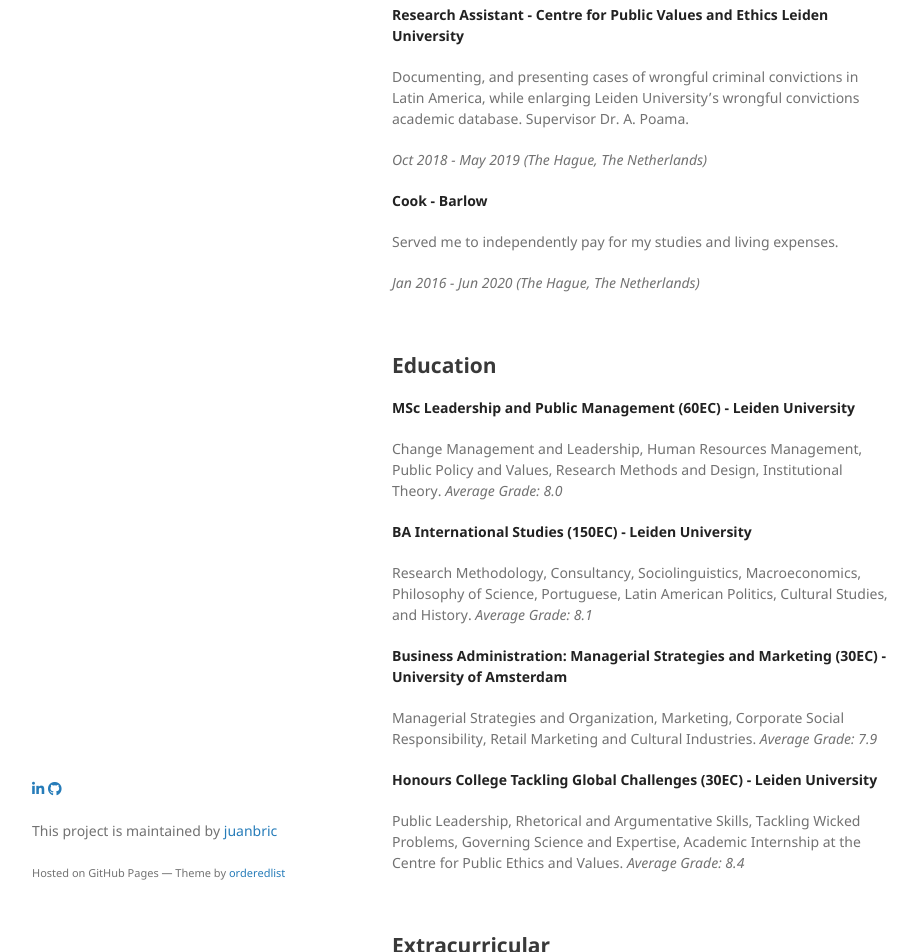
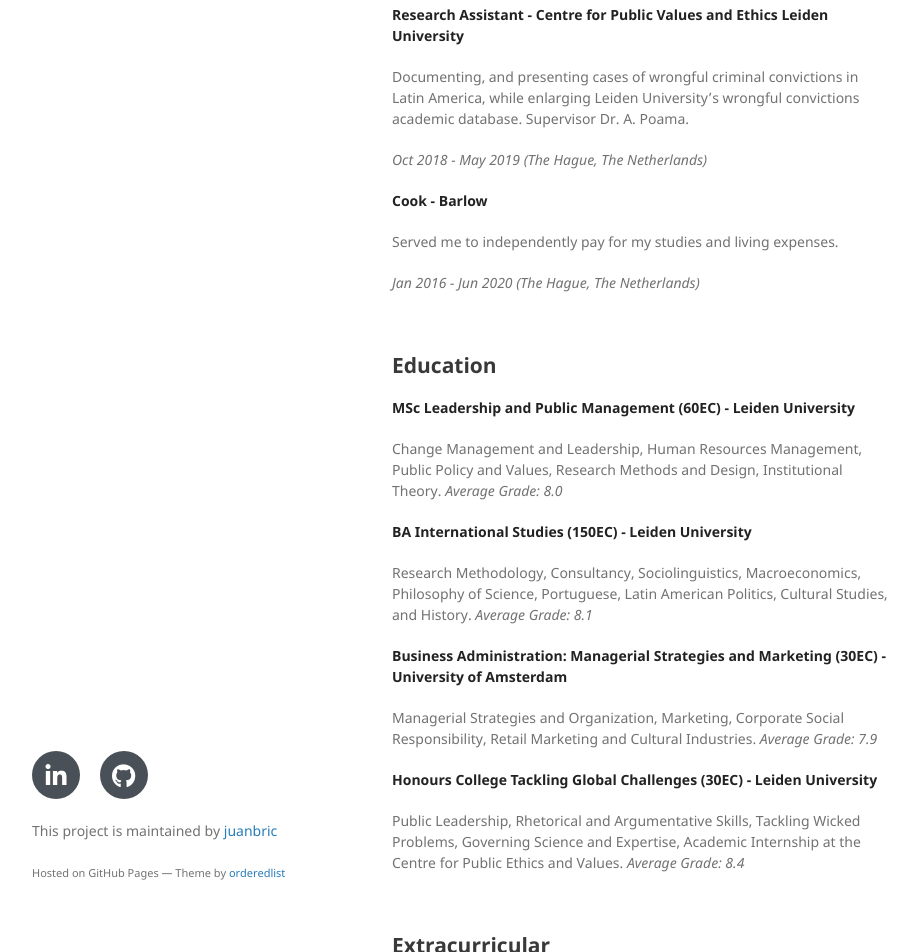
Before and after one commit to juanbric/homepage, a Jekyll site: the page built from index.md, in a window 1280 px wide and 1400 px high, scrolled down 439 px. Shown: the part 448-1400 px from the top of the window, without its empty margins (178-1096 px from the left). Built offline with Jekyll 4.4.1, drawn with Linux system fonts in a browser that asks for light colours; nearby versions of some CDN libraries; our own code applies the rules of GitHub Pages for plain Markdown files; a style sheet for code colours, icons or effects is not loaded.

Commit message:
Update jekyll-theme-minimal.scss

```diff
--- a/_sass/jekyll-theme-minimal.scss
+++ b/_sass/jekyll-theme-minimal.scss
@@ -202,6 +202,9 @@ hr {
   margin:0 0 20px;
 }
 
+.social-icons a{display:inline-block;height:3rem;width:3rem;background-color:#495057;color:#fff!important;border-radius:100%;text-align:center;font-size:1.5rem;line-height:3.1rem;margin-right:1rem}.social-icons a:last-child{margin-right:0}.social-icons a:hover{background-color:#000000}
+
+
 footer {
   width:270px;
   float:left;
```
